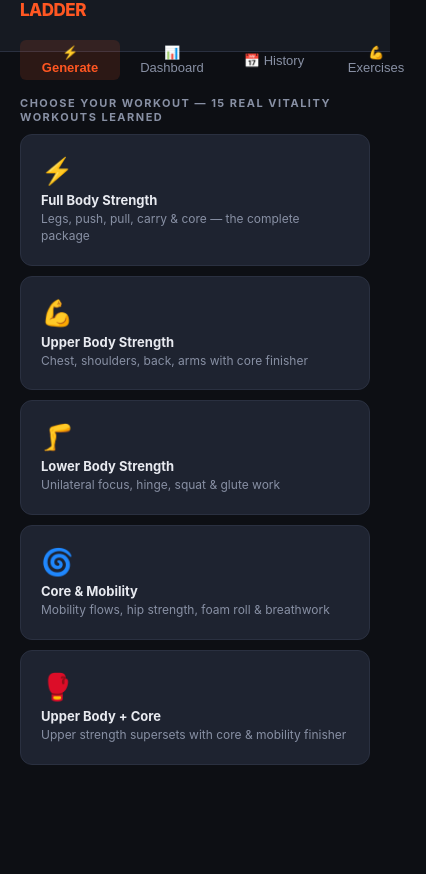
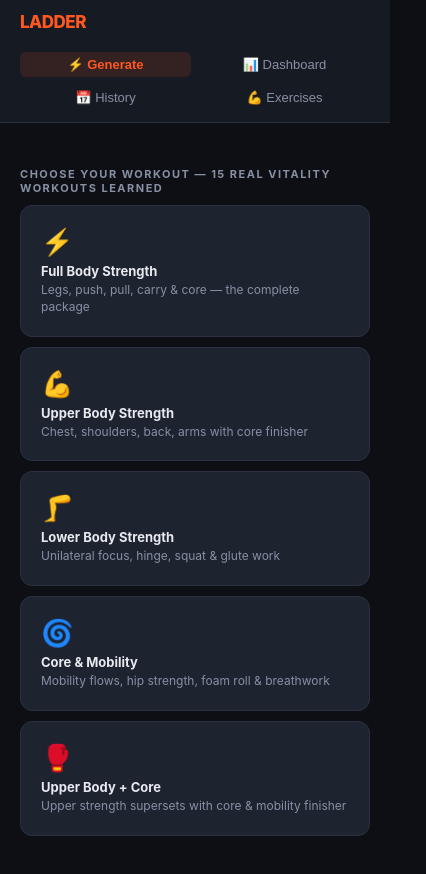
Before and after one commit to brimay90-ship-it/LadderTrackerApp, a React (Vite) app: page / in a window 390 px wide. Shown: the top 874 px of the page, 426 px wide, since content can reach past the window. Before the commit the page ends 844 px from the top, so only its background shows below. Built offline with nearby package versions, Linux system fonts and the light colour scheme.

Commit message:
Fix mobile header so tabs wrap cleanly without overlap

```diff
--- a/src/LadderTracker_1.jsx
+++ b/src/LadderTracker_1.jsx
@@ -330,9 +330,10 @@ function generateWorkout(typeId) {
 // ── Styles ─────────────────────────────────────────────────────────────────
 const S = {
   app:    { width:'100%', background:C.bg, minHeight:'100vh', color:C.text, fontFamily:"'Inter','Segoe UI',sans-serif", fontSize:14, boxSizing:'border-box' },
-  topBar: { width:'100%', background:C.surface, borderBottom:`1px solid ${C.border}`, padding:'0 20px', display:'flex', alignItems:'center', gap:20, height:52, position:'sticky', top:0, zIndex:100, boxSizing:'border-box' },
+  topBar: { width:'100%', background:C.surface, borderBottom:`1px solid ${C.border}`, padding:'12px 20px', display:'flex', alignItems:'center', justifyContent:'space-between', gap:20, flexWrap:'wrap', position:'sticky', top:0, zIndex:100, boxSizing:'border-box' },
   logo:   { fontWeight:800, fontSize:17, color:C.accent, letterSpacing:-0.5 },
-  navBtn: a => ({ background:a?C.accentDim:'none', border:'none', color:a?C.accent:C.muted, cursor:'pointer', padding:'5px 14px', borderRadius:6, fontWeight:a?700:400, fontSize:13 }),
+  navRow: { display:'flex', flexWrap:'wrap', gap:8, justifyContent:'flex-end', alignItems:'center', minWidth:0 },
+  navBtn: a => ({ background:a?C.accentDim:'none', border:'none', color:a?C.accent:C.muted, cursor:'pointer', padding:'5px 14px', borderRadius:6, fontWeight:a?700:400, fontSize:13, whiteSpace:'nowrap' }),
   page:   { width:'100%', maxWidth:1100, margin:'0 auto', padding:'24px 20px', boxSizing:'border-box' },
   card:   { background:C.card, border:`1px solid ${C.border}`, borderRadius:12, padding:20, marginBottom:14 },
   hdr:    { fontSize:11, fontWeight:700, color:C.muted, letterSpacing:1.5, textTransform:'uppercase', marginBottom:10, marginTop:20 },
@@ -675,7 +676,7 @@ export default function App() {
     <div className="ladder-root" style={S.app}>
       <div className="topBar" style={S.topBar}>
         <span style={S.logo}>LADDER</span>
-        <div style={{display:'flex',gap:2}}>
+        <div style={S.navRow}>
           {tabs.map(t=><button key={t.id} style={S.navBtn(tab===t.id)} onClick={()=>setTab(t.id)}>{t.label}</button>)}
         </div>
       </div>
```
